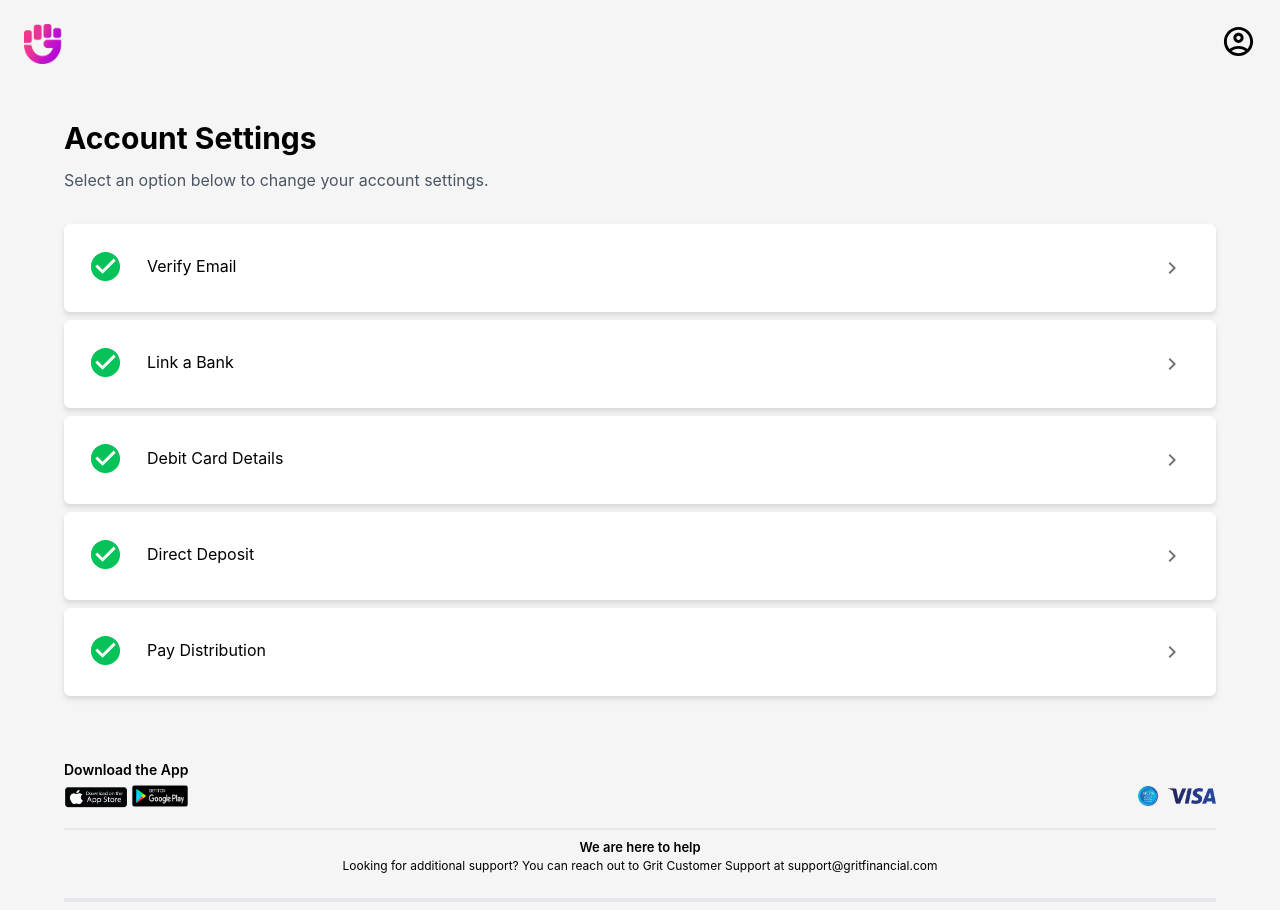
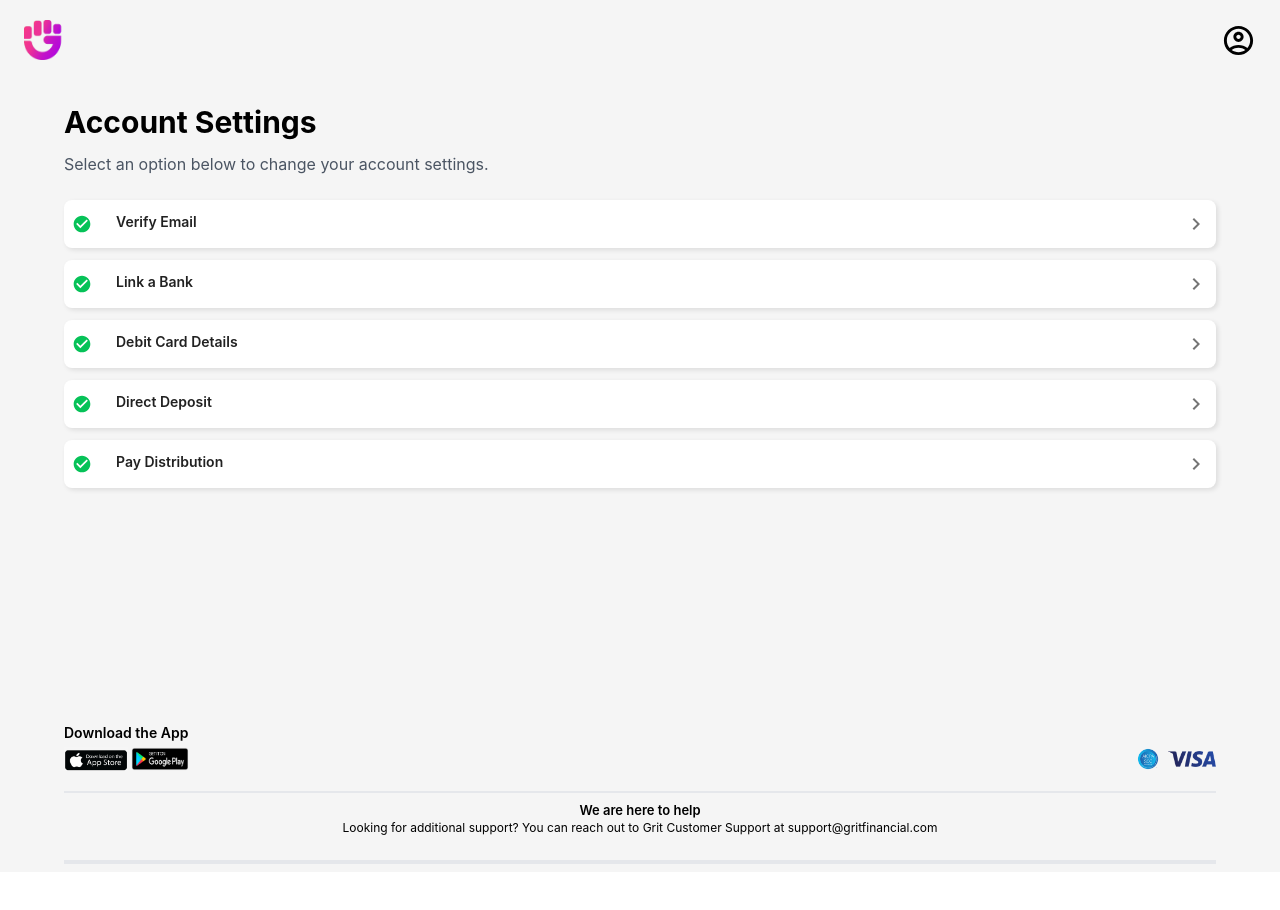
Before and after one commit to VinaySripath/account-settings-page, a React (Create React App) app: page / in a window 1280 px wide. After the commit the page ends 872 px from the top, so only its background shows below. Built offline with nearby package versions, Linux system fonts and the light colour scheme.

Commit message:
fix: use material ui

```diff
--- /dev/null
+++ b/src/components/Appbar.js
@@ -0,0 +1,46 @@
+import { AppBar, IconButton, Toolbar } from "@mui/material";
+import AccountCircleOutlinedIcon from "@mui/icons-material/AccountCircleOutlined";
+import { Box } from "@mui/system";
+import React from "react";
+import logo from "../images/site-logo.png";
+
+const Appbar = () => {
+  return (
+    <Box sx={{ flexGrow: 1 }}>
+      <AppBar
+        position="static"
+        sx={{ backgroundColor: "#00000000", border: 0, boxShadow: 0, pt: 1 }}
+      >
+        <Toolbar sx={{ display: "flex", justifyContent: "space-between" }}>
+          <IconButton
+            size="large"
+            edge="start"
+            color="inherit"
+            aria-label="menu"
+            sx={{ mr: 2 }}
+          >
+            <img
+              src={logo}
+              alt="grit logo"
+              className="h-8 w-8 md:h-10 md:w-10 hover:cursor-pointer"
+            />
+          </IconButton>
+          <div className={`hover:cursor-pointer ${"md:hidden"}`}>
+            <AccountCircleOutlinedIcon
+              fontSize="medium"
+              sx={{ color: "black" }}
+            />
+          </div>
+          <div className={`hover:cursor-pointer ${"mobile:hidden"}`}>
+            <AccountCircleOutlinedIcon
+              fontSize="large"
+              sx={{ color: "black" }}
+            />
+          </div>
+        </Toolbar>
+      </AppBar>
+    </Box>
+  );
+};
+
+export default Appbar;
--- a/src/components/SettingOptions.js
+++ b/src/components/SettingOptions.js
@@ -1,24 +1,32 @@
 import React from "react";
 import CheckCircleIcon from "@mui/icons-material/CheckCircle";
 import ChevronRightIcon from "@mui/icons-material/ChevronRight";
-import { IconButton } from "@mui/material";
+import { IconButton, Paper } from "@mui/material";
 
 const SettingOptions = ({ text }) => {
   return (
-    <div className="w-90 flex justify-between items-center py-1 pl-4 pr-2 md:p-6 bg-white rounded-md drop-shadow-md mt-2">
+    <Paper
+      sx={{
+        width: "90%",
+        display: "flex",
+        justifyContent: "space-between",
+        pl: 1,
+        mb: 1.5,
+        py: 0.5,
+        borderRadius: 2,
+        boxShadow: "2px 2px 5px rgb(0 0 0 / 10%)",
+      }}
+    >
       <div className="w-fit flex justify-between items-center pb-1">
-        <div className={`${"md:hidden"}`}>
+        <div>
           <CheckCircleIcon fontSize="small" style={{ fill: "#06c258" }} />
         </div>
-        <div className={`${"mobile:hidden"}`}>
-          <CheckCircleIcon fontSize="large" style={{ fill: "#06c258" }} />
-        </div>
-        <div className="pl-6 text-sm md:text-base">{text}</div>
+        <div className="pl-6 text-sm font-semibold">{text}</div>
       </div>
       <IconButton>
         <ChevronRightIcon />
       </IconButton>
-    </div>
+    </Paper>
   );
 };
 
--- a/src/pages/AccountSettings.js
+++ b/src/pages/AccountSettings.js
@@ -1,27 +1,13 @@
-import AccountCircleOutlinedIcon from "@mui/icons-material/AccountCircleOutlined";
+import Appbar from "../components/Appbar";
 import Footer from "../components/Footer";
 import SettingOptions from "../components/SettingOptions";
-import logo from "../images/site-logo.png";
 
 const AccountSettings = () => {
   return (
+    <div>
+      <Appbar />
       <div className="flex flex-col min-h-screen justify-between">
         <div className="w-full flex flex-col justify-center items-center">
-        <div className="w-full flex justify-between">
-          <div className="p-6">
-            <img
-              src={logo}
-              alt="grit logo"
-              className="h-8 w-8 md:h-10 md:w-10 hover:cursor-pointer"
-            />
-          </div>
-          <div className={`p-6 hover:cursor-pointer ${"md:hidden"}`}>
-            <AccountCircleOutlinedIcon fontSize="medium" />
-          </div>
-          <div className={`p-6 hover:cursor-pointer ${"mobile:hidden"}`}>
-            <AccountCircleOutlinedIcon fontSize="large" />
-          </div>
-        </div>
           <h1 className="w-full md:w-90 pl-6 pt-4 md:pl-0 md:pt-8 font-bold text-xl md:text-3xl">
             Account Settings
           </h1>
@@ -38,6 +24,7 @@ const AccountSettings = () => {
           <Footer />
         </div>
       </div>
+    </div>
   );
 };
 
```
Lines whose indentation alone changed are shown as unchanged.
